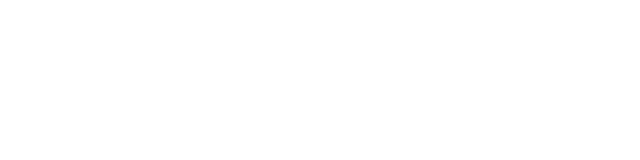
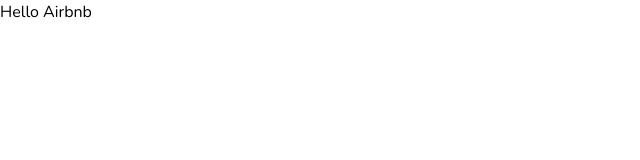
Before and after one commit to mori-tt/airbnb-clone, a Next.js app: page / in a window 1280 px wide. Shown: the top 160 px of the page, without its empty margins (0-640 px from the left). Built offline with nearby package versions, Linux system fonts and the light colour scheme.

Commit message:
🎨 mainタグ内の記述を追加

```diff
--- a/src/app/page.tsx
+++ b/src/app/page.tsx
@@ -1,5 +1,5 @@
 const Home = () => {
-  return <main></main>;
+  return <main className="">Hello Airbnb</main>;
 };
 
 export default Home;
```
